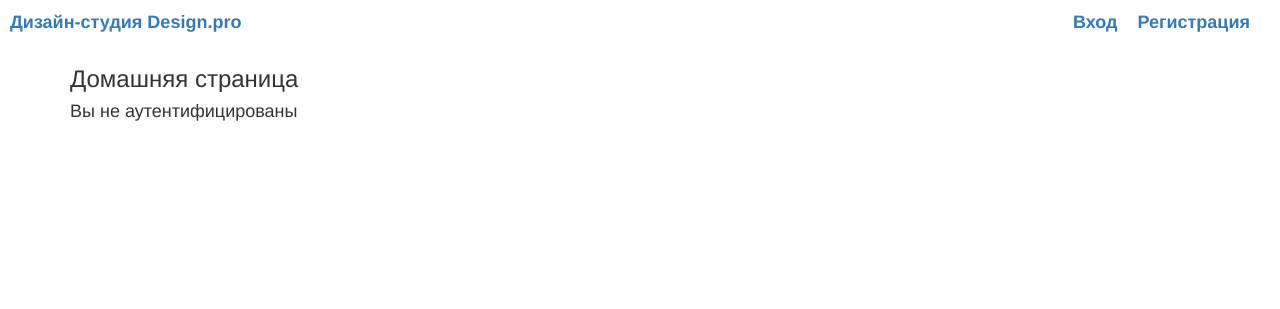
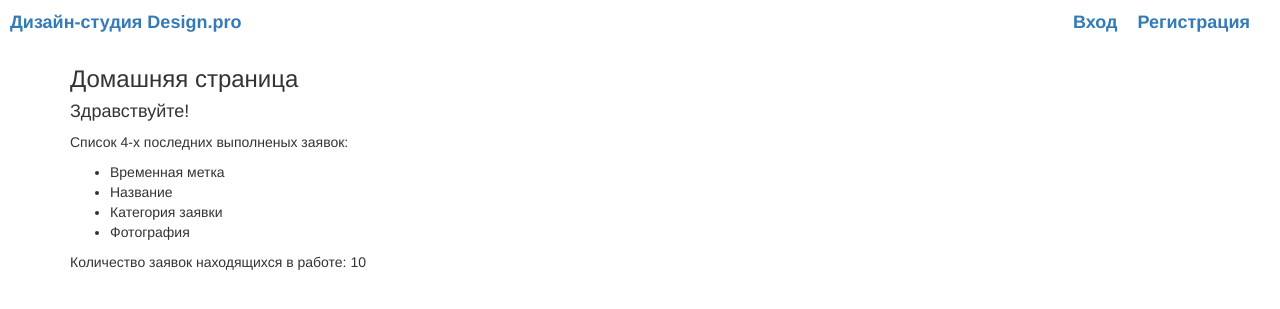
Before and after one commit to Ksenia277/zadanie-2.1, a Django app: page /cabinet/ in a window 1280 px wide. Shown: the top 309 px of the page. Run offline with Django 4.2, Linux system fonts and the light colour scheme; some libraries are stand-ins or nearby versions.

Commit message:
Изменения

```diff
--- a/cabinet/templates/home.html
+++ b/cabinet/templates/home.html
@@ -1,9 +1,13 @@
 {% extends "base.html" %}
 {% block content %}
 <h3>Домашняя страница</h3>
-{% if user.is_authenticated %}
-<h4>Здравствуйте, {{user.first_name}}</h4>
-{% else %}
-<h4>Вы не аутентифицированы</h4>
-{% endif %}
+<h4>Здравствуйте!</h4>
+<p>Список 4-х последних выполненых заявок:</p>
+<ul>
+    <li>Временная метка</li>
+    <li>Название</li>
+    <li>Категория заявки</li>
+    <li>Фотография</li>
+</ul>
+<p>Количество заявок находящихся в работе: 10</p>
 {% endblock %}
```
Also changed, not shown: db.sqlite3.
